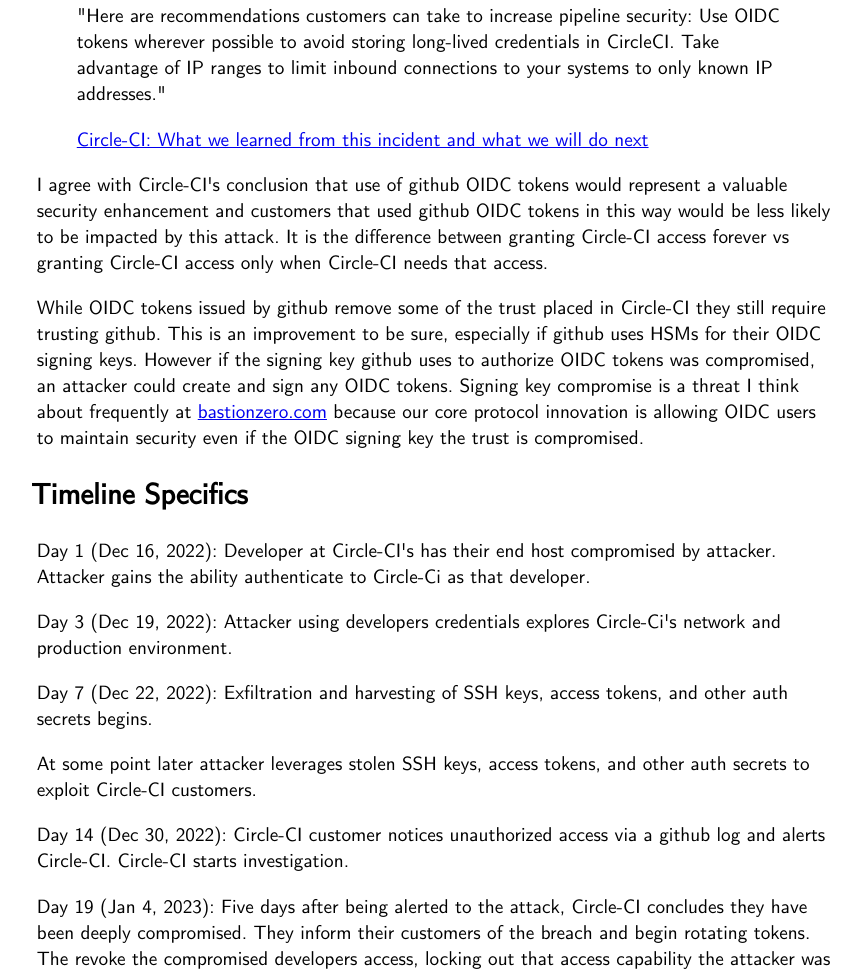
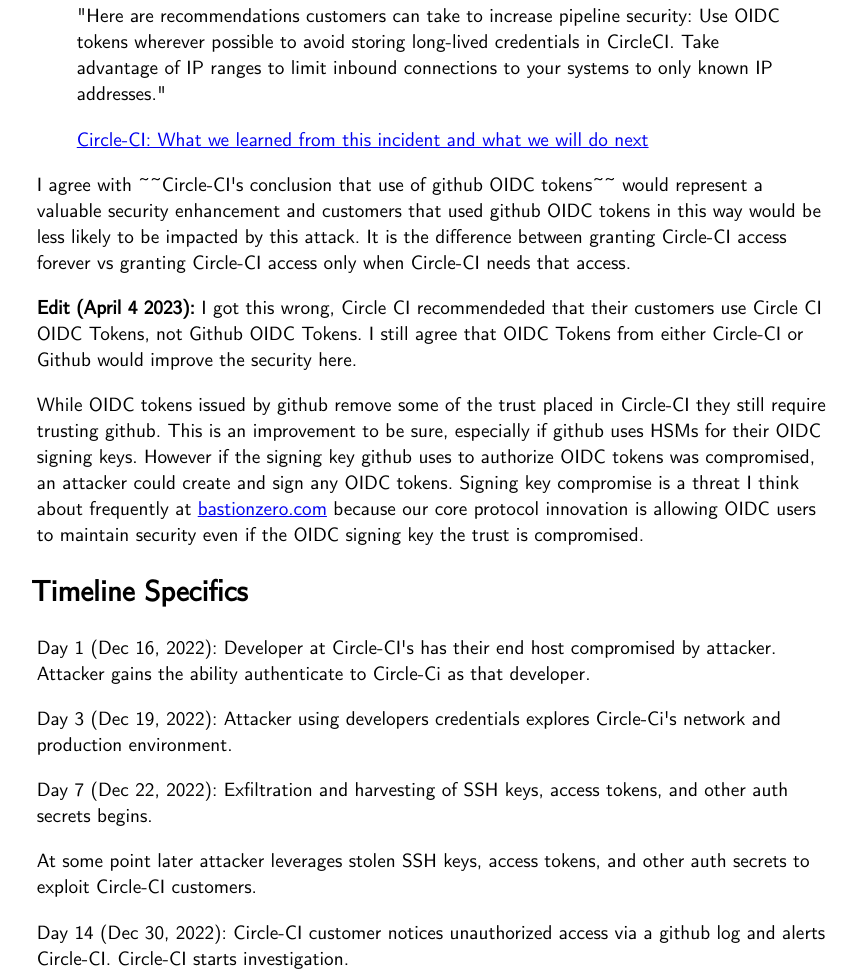
Before and after one commit to EthanHeilman/ethanheilman.github.io, a plain HTML site: page x/29/index.html in a window 1280 px wide. Shown: the part 1507-2479 px from the top of the page, without its empty margins (209-1070 px from the left). Drawn offline with nearby package versions, Linux system fonts and the light colour scheme; some packages are replaced by stand-ins of ours.

Commit message:
Fix error in blog entry on Circle-CI hack

```diff
--- a/x/29/index.html
+++ b/x/29/index.html
@@ -70,7 +70,8 @@ Use OIDC tokens wherever possible to avoid storing long-lived credentials in Cir
 Take advantage of IP ranges to limit inbound connections to your systems to only known IP addresses."</p>
 <p><a href="https://circleci.com/blog/jan-4-2023-incident-report/#what-we-learned-from-this-incident-and-what-we-will-do-next">Circle-CI: What we learned from this incident and what we will do next</a></p>
 </blockquote>
-<p>I agree with Circle-CI's conclusion that use of github OIDC tokens would represent a valuable security enhancement and customers that used github OIDC tokens in this way would be less likely to be impacted by this attack. It is the difference between granting Circle-CI access forever vs granting Circle-CI access only when Circle-CI needs that access.</p>
+<p>I agree with ~~Circle-CI's conclusion that use of github OIDC tokens~~ would represent a valuable security enhancement and customers that used github OIDC tokens in this way would be less likely to be impacted by this attack. It is the difference between granting Circle-CI access forever vs granting Circle-CI access only when Circle-CI needs that access.</p>
+<p><strong> Edit (April 4 2023):</strong> I got this wrong, Circle CI recommendeded that their customers use Circle CI OIDC Tokens, not Github OIDC Tokens. I still agree that OIDC Tokens from either Circle-CI or Github would improve the security here. </p>
 <p>While OIDC tokens issued by github remove some of the trust placed in Circle-CI they still require trusting github. This is an improvement to be sure, especially if github uses HSMs for their OIDC signing keys. However if the signing key github uses to authorize OIDC tokens was compromised, an attacker could create and sign any OIDC tokens.
 Signing key compromise is a threat I think about frequently at <a href="https://bastionzero.com">bastionzero.com</a> because our core protocol innovation is allowing OIDC users to maintain security even if the OIDC signing key the trust is compromised.</p>
 <h2>Timeline Specifics</h2>
```
Also changed, not shown: 1 other file.
